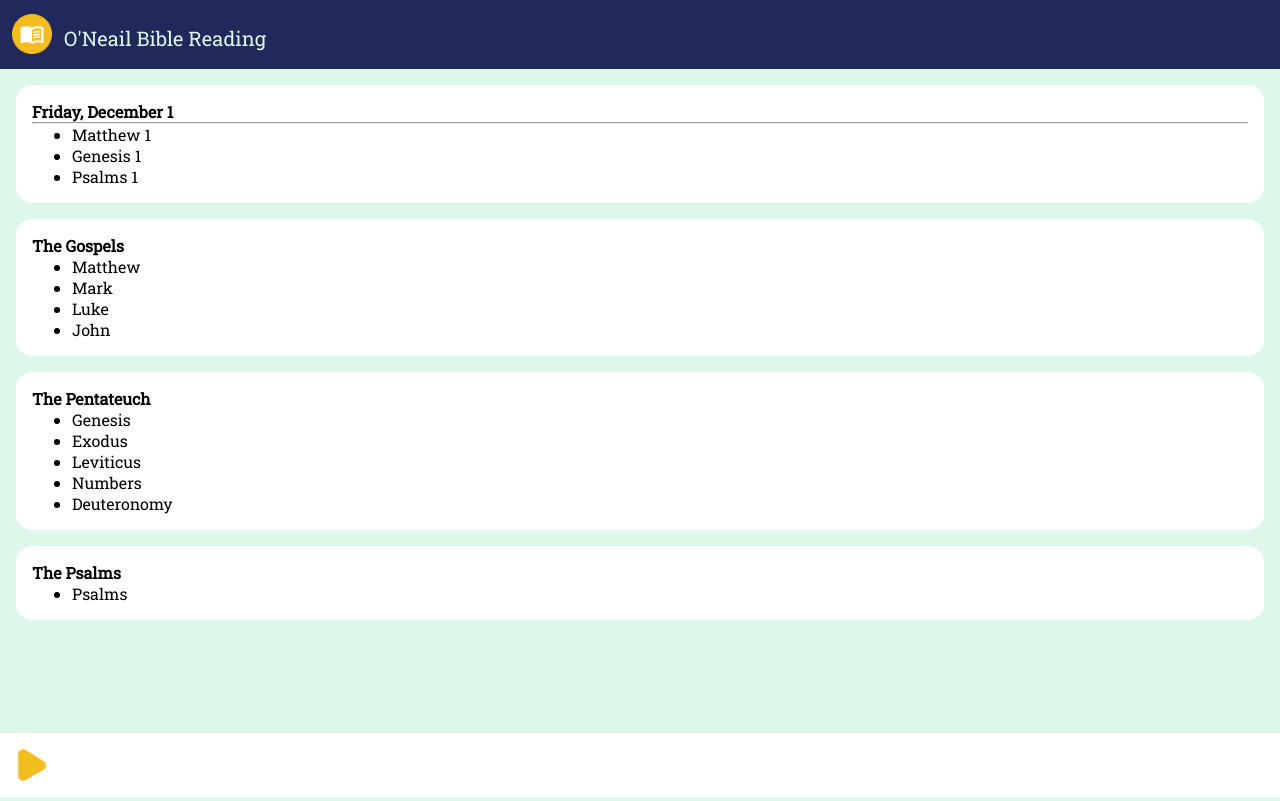
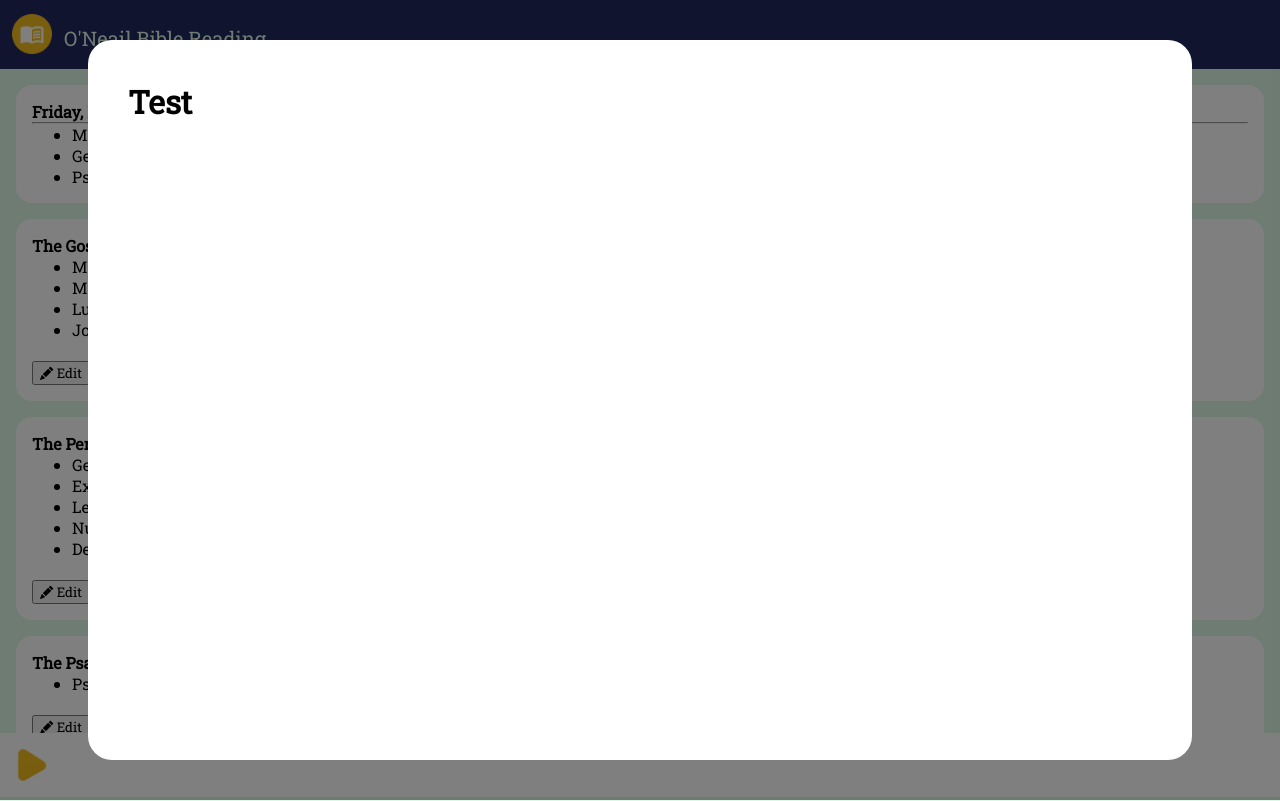
Before and after one commit to bentonchurch/bible-readings, a website: page index.html in a window 1280 px wide. Drawn offline with nearby package versions, Linux system fonts and the light colour scheme.

Commit message:
fix: added popover

```diff
--- a/index.html
+++ b/index.html
@@ -12,6 +12,7 @@
       rel="stylesheet"
     />
 
+    <link rel="stylesheet" href="https://cdn.jsdelivr.net/npm/bootstrap-icons@1.3.0/font/bootstrap-icons.css">
     <link rel="stylesheet" href="styles.css" />
 
     <link rel="preload" as="image" href="player/pause.png" />
@@ -28,6 +29,13 @@
     <script src="js/script.js"></script>
   </head>
   <body>
+    <div id="popover-background">
+      <div id="popover">
+        <h1>Test</h1>
+      </div>
+    </div>
+
+
     <nav>
       <img src="icons/icon-192.png" draggable="false" />
       <p>O'Neail Bible Reading</p>
--- a/js/script.js
+++ b/js/script.js
@@ -26,7 +26,7 @@ function play() {
         document.getElementById("audiotrigger").classList.remove("pause");
       }
     });
-    startAudio.play();
+    //startAudio.play();
   }
 
   if (audio != undefined) {
@@ -64,7 +64,7 @@ function generateLink(book, chapter) {
     "%3A" +
     1 +
     "%E2%80%93" +
-    /*bibleJson[book][chapter]*/ 2 +
+    bibleJson[book][chapter] /* 2 */ +
     ".mp3"
   );
 }
--- a/js/showBuckets.js
+++ b/js/showBuckets.js
@@ -6,6 +6,6 @@ for (let i = 0; i < buckets.length; i++) {
   for (let j = 0; j < buckets[i].books.length; j++) {
     bucketHtml += "<li>" + buckets[i].books[j] + "</li>";
   }
-  bucketHtml += "</ul></div>";
+  bucketHtml += "</ul><br><button type=\"button\"><i class=\"bi bi-pencil-fill\"></i> Edit</button></div>";
 }
 document.getElementById("buckets").innerHTML = bucketHtml;
--- a/styles.css
+++ b/styles.css
@@ -119,3 +119,24 @@ body {
     font-size: 2vh;
   }
 }
+
+#popover-background {
+  position: fixed;
+  width: 100%;
+  height: 100%;
+  top: 0;
+  left: 0;
+  right: 0;
+  bottom: 0;
+  background-color: rgba(0,0,0,0.5);
+  z-index: 2;
+}
+
+#popover {
+  background: #ffffff;
+  width: 80%;
+  height: 80vh;
+  margin: 5vh calc( 10% - 5vh);
+  padding: 5vh 5vh;
+  border-radius: 3vh;
+}
```
